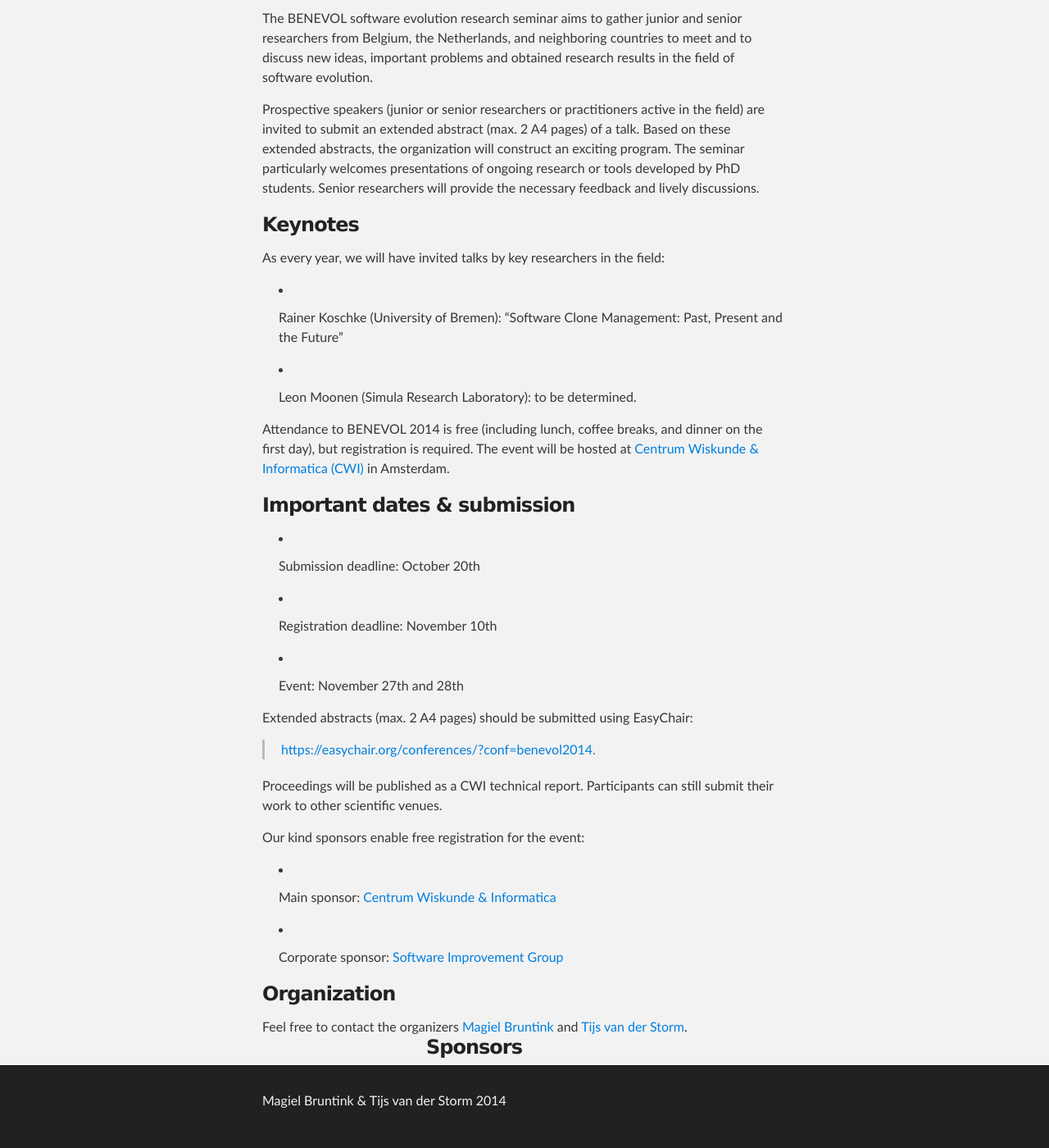
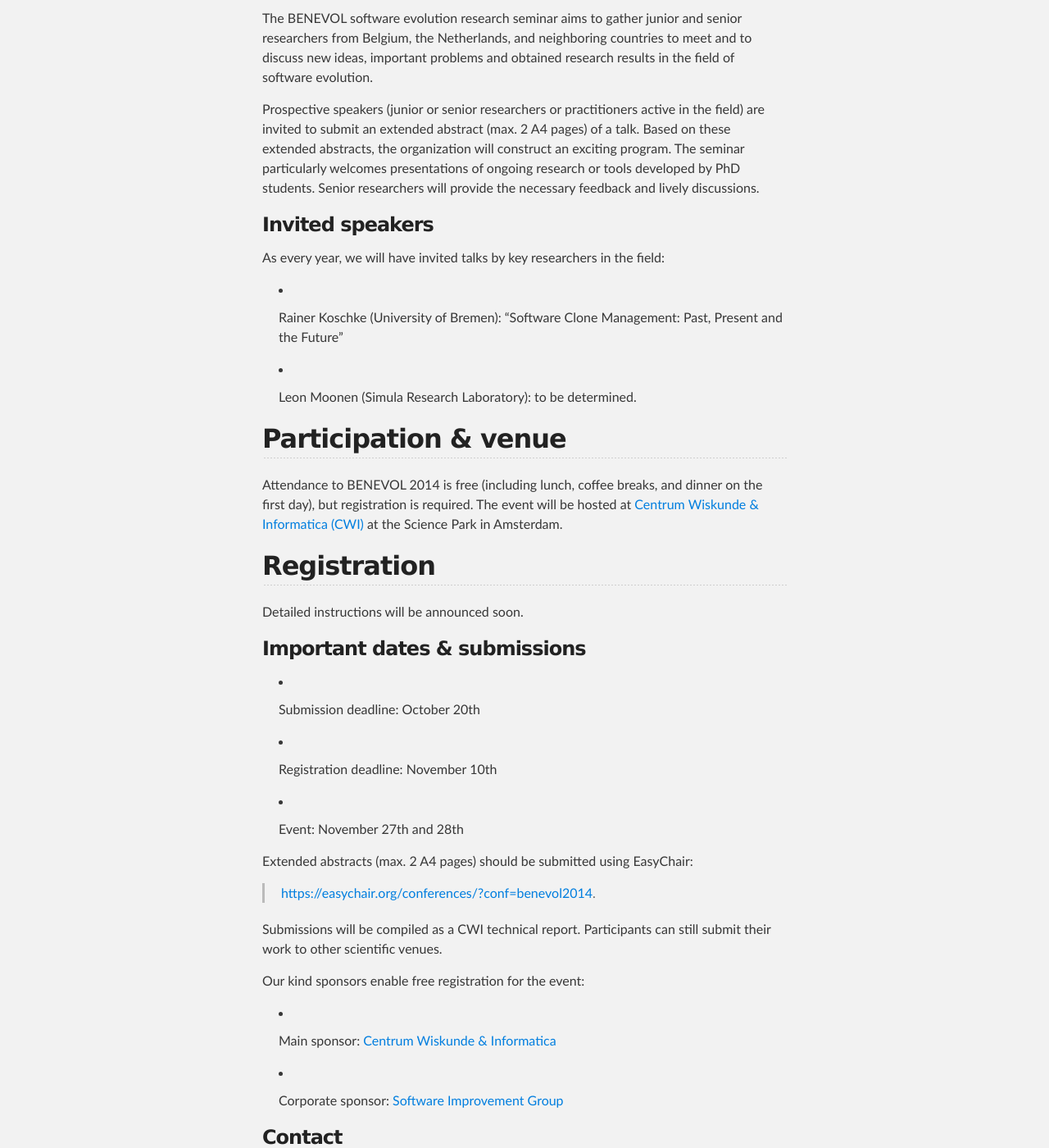
Before and after one commit to benevol/website, a Jekyll site: the page built from index.md, in a window 1280 px wide and 1400 px high, scrolled down 318 px. Shown: the whole window at 82% size. Built offline with Jekyll 4.4.1, drawn with Linux system fonts in a browser that asks for light colours; Markdown is read by kramdown in place of the engine named in the settings.

Commit message:
Tweaks to text

```diff
--- a/index.md
+++ b/index.md
@@ -19,9 +19,7 @@
 developed by PhD students. Senior researchers will provide the
 necessary feedback and lively discussions.
 
-
-
-### Keynotes
+### Invited speakers
 
 As every year, we will have invited talks by key researchers in the field:
 
@@ -29,13 +27,19 @@
 
 - Leon Moonen (Simula Research Laboratory): to be determined.
 
+## Participation & venue
 
 Attendance to BENEVOL 2014 is free (including lunch, coffee breaks, and
 dinner on the first day), but registration is required. The event will be hosted at
-[Centrum Wiskunde & Informatica (CWI)](http://www.cwi.nl) in Amsterdam.
+[Centrum Wiskunde & Informatica (CWI)](http://www.cwi.nl) at the Science Park in Amsterdam.
 
 
-### Important dates & submission
+## Registration
+
+Detailed instructions will be announced soon.
+
+
+### Important dates & submissions
 
 - Submission deadline: October 20th
 
@@ -47,8 +51,7 @@
 
 > [https://easychair.org/conferences/?conf=benevol2014](https://easychair.org/conferences/?conf=benevol2014).
 
-Proceedings will be published as a CWI technical report.
-Participants can still submit their work to other scientific venues.
+Submissions will be compiled as a CWI technical report. Participants can still submit their work to other scientific venues.
 
 ### Sponsors
 
@@ -59,6 +62,6 @@
 - Corporate sponsor: [Software Improvement Group](http://www.sig.eu)
 
 
-### Organization
+### Contact
 
 Feel free to contact the organizers [Magiel Bruntink](mailto:m.bruntink@uva.nl) and [Tijs van  der Storm](mailto:storm@cwi.nl).
```
